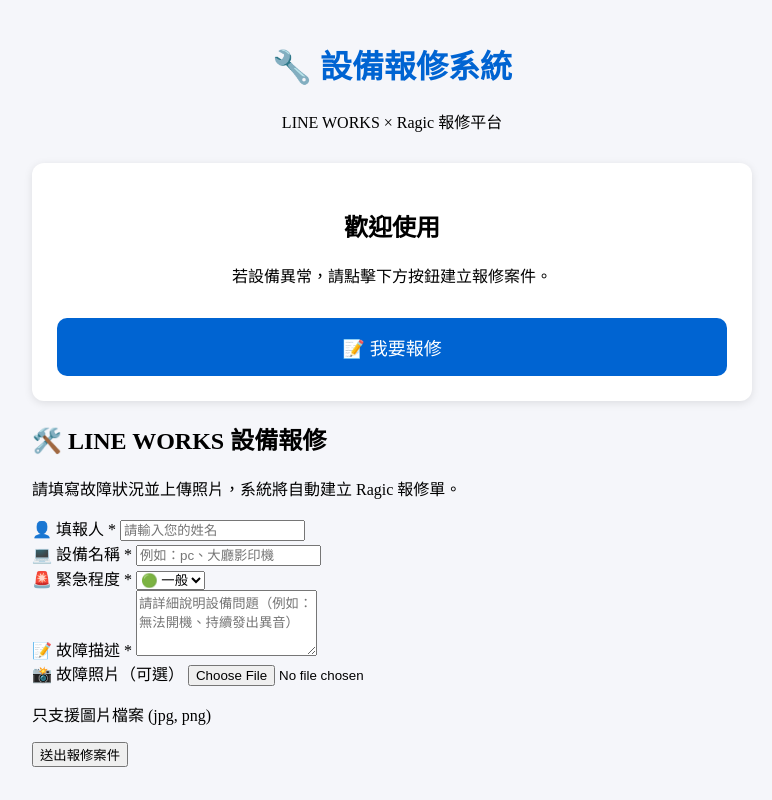
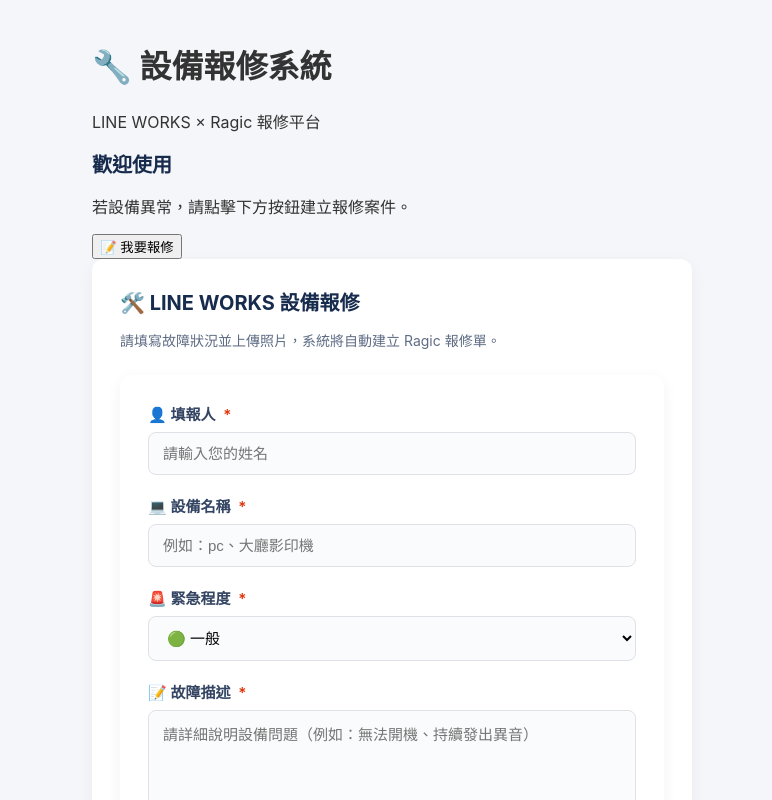
Before and after one commit to adrianboon-cmd/lineworks-ragic-repair-v2, a website: page public/index.html in a window 1280 px wide. Both pictures are taken after a click on the button "📝 我要報修". Shown: the top 800 px of the page, without its empty margins (248-1020 px from the left). Drawn offline with Linux system fonts and the light colour scheme.

Commit message:
Update style.css

```diff
--- a/public/style.css
+++ b/public/style.css
@@ -1,44 +1,129 @@
-body{
-    margin:0;
-    background:#f5f6fa;
-    font-family:"Microsoft JhengHei";
+/* 全域基本設定 */
+body {
+  font-family: -apple-system, BlinkMacSystemFont, "Segoe UI", Roboto, "Helvetica Neue", Arial, sans-serif;
+  background-color: #f4f6f9;
+  color: #333333;
+  margin: 0;
+  padding: 20px;
 }
 
-.container{
-    max-width:720px;
-    margin:auto;
-    padding:20px;
+/* 容器樣式 */
+.container {
+  max-width: 600px;
+  margin: 0 auto;
 }
 
-.header{
-    text-align:center;
-    margin-bottom:30px;
+/* 標題區域 */
+.header-title {
+  text-align: center;
+  color: #0052cc;
+  font-size: 28px;
+  font-weight: 700;
+  margin-bottom: 20px;
 }
 
-.header h1{
-    color:#0064d2;
+/* 白色卡片區塊 */
+.card, form {
+  background: #ffffff;
+  border-radius: 12px;
+  padding: 28px;
+  margin-bottom: 24px;
+  box-shadow: 0 4px 15px rgba(0, 0, 0, 0.05);
 }
 
-.welcome-card{
-    background:#fff;
-    border-radius:12px;
-    padding:25px;
-    box-shadow:0 2px 8px rgba(0,0,0,.1);
-    text-align:center;
+/* 表單內標題與說明 */
+h2 {
+  font-size: 20px;
+  margin-top: 0;
+  margin-bottom: 8px;
+  color: #172b4d;
 }
 
-.repair-btn{
-    margin-top:15px;
-    width:100%;
-    background:#0064d2;
-    color:white;
-    border:none;
-    border-radius:10px;
-    padding:16px;
-    font-size:18px;
-    cursor:pointer;
+.subtitle {
+  font-size: 14px;
+  color: #5e6c84;
+  margin-bottom: 24px;
+  line-height: 1.5;
 }
 
-.repair-btn:hover{
-    background:#0050a8;
+/* 表單欄位群組 */
+.form-group {
+  margin-bottom: 20px;
 }
+
+/* Label 標籤設定 */
+label {
+  display: block;
+  font-size: 15px;
+  font-weight: 600;
+  color: #344563;
+  margin-bottom: 8px;
+}
+
+label span.required {
+  color: #de350b;
+  margin-left: 4px;
+}
+
+/* 輸入框 (input, select, textarea) 通用美化 */
+input[type="text"],
+select,
+textarea {
+  width: 100%;
+  padding: 12px 14px;
+  font-size: 15px;
+  border: 1.5px solid #dfe1e6;
+  border-radius: 8px;
+  background-color: #fafbfc;
+  box-sizing: border-box;
+  transition: all 0.2s ease;
+}
+
+input[type="text"]:focus,
+select:focus,
+textarea:focus {
+  outline: none;
+  border-color: #0052cc;
+  background-color: #ffffff;
+  box-shadow: 0 0 0 3px rgba(0, 82, 204, 0.15);
+}
+
+textarea {
+  resize: vertical;
+  min-height: 100px;
+}
+
+/* 上傳檔案按鈕與提示 */
+input[type="file"] {
+  font-size: 14px;
+  color: #5e6c84;
+}
+
+.file-hint {
+  font-size: 13px;
+  color: #8993a4;
+  margin-top: 6px;
+}
+
+/* 送出按鈕美化 */
+button[type="submit"], .btn-primary {
+  width: 100%;
+  background-color: #0052cc;
+  color: #ffffff;
+  font-size: 16px;
+  font-weight: 600;
+  padding: 14px;
+  border: none;
+  border-radius: 8px;
+  cursor: pointer;
+  transition: background-color 0.2s ease, transform 0.1s ease;
+  margin-top: 10px;
+}
+
+button[type="submit"]:hover, .btn-primary:hover {
+  background-color: #0065ff;
+}
+
+button[type="submit"]:active, .btn-primary:active {
+  transform: scale(0.99);
+}
```
